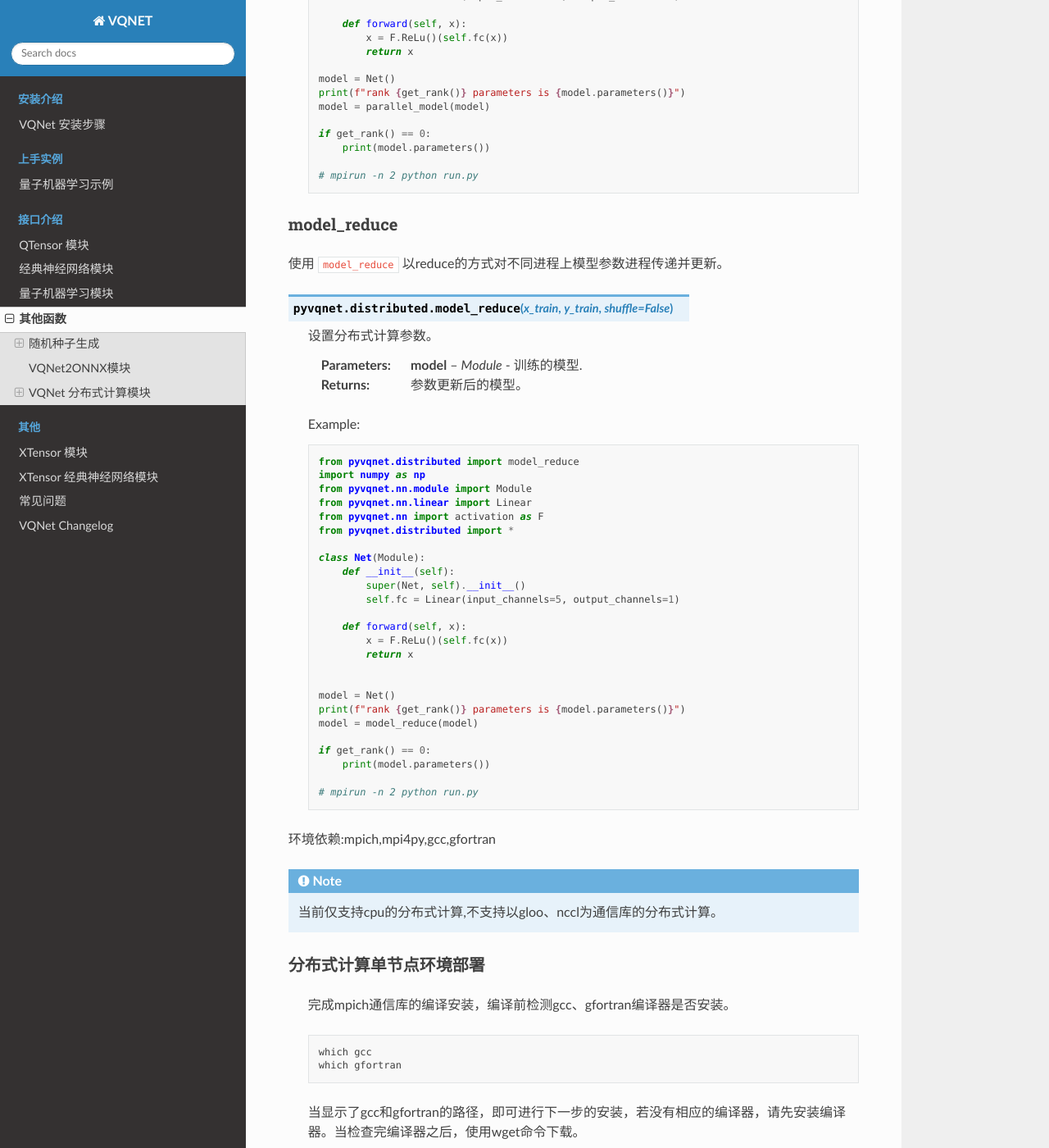
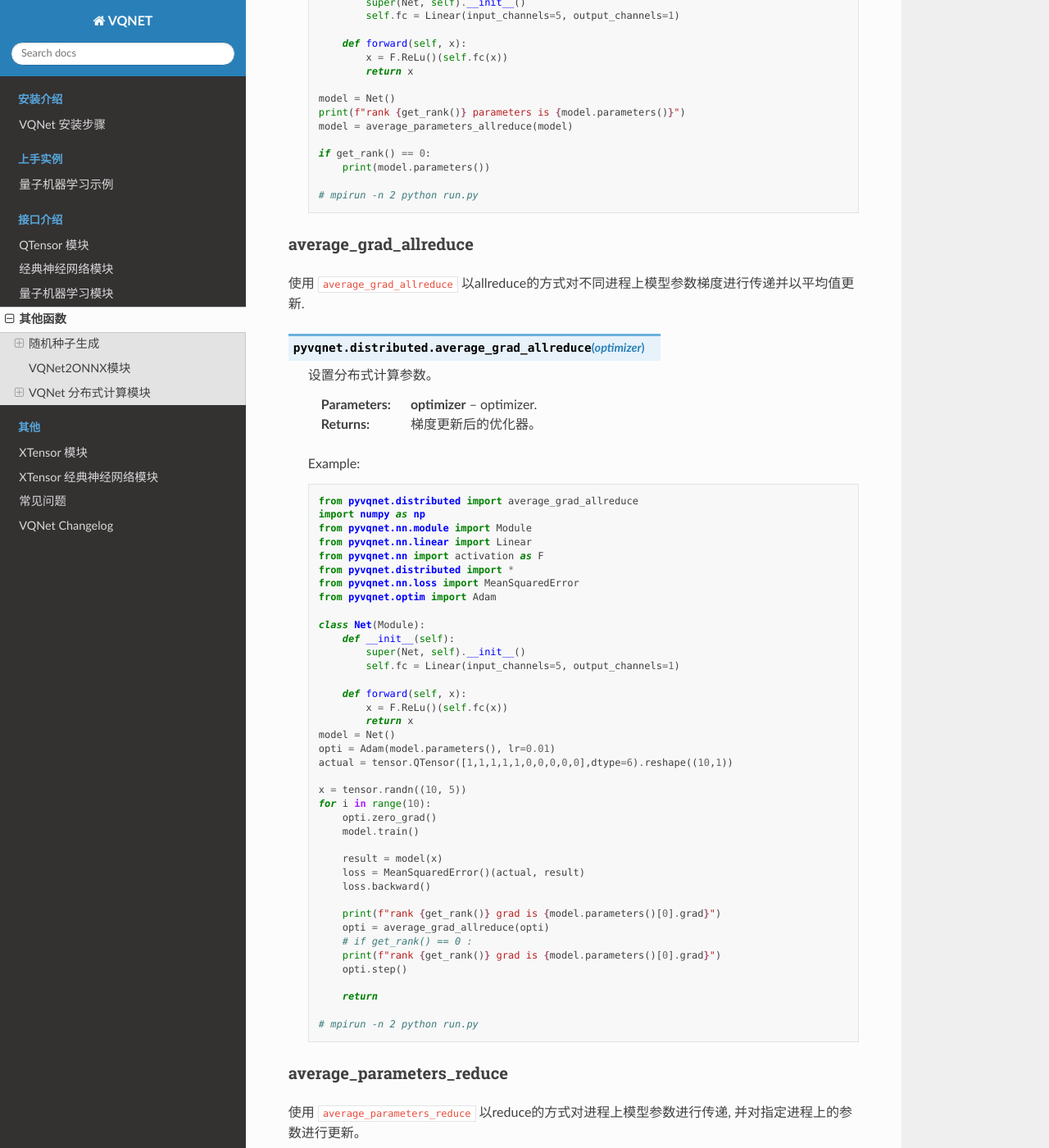
Before and after one commit to OriginQ/VQNET2.0-tutorial, a Sphinx documentation site: the page built from source/rst/utils.rst, in a window 1280 px wide and 1400 px high, scrolled down 10340 px. Shown: the whole window at 82% size. Built offline with Sphinx 7.4.7 and the Read the Docs theme 2.0.0, drawn with Linux system fonts in a browser that asks for light colours; some of the changed text lies outside the part shown.

Commit message:
[fix] fix allreduce、reduce method name, add comm method about grad

```diff
--- a/source/rst/utils.rst
+++ b/source/rst/utils.rst
@@ -350,22 +350,22 @@
 
         return x_train, y_train
 
-model_allreduce
-==================
+average_parameters_allreduce
+===============================
 
-使用 ``model_allreduce`` 以allreduce的方式对不同进程上模型参数进程传递并更新。
+使用 ``average_parameters_allreduce`` 以allreduce的方式对不同进程上模型参数进行传递并以平均值更新。
 
-.. py:function:: pyvqnet.distributed.model_allreduce(model)
+.. py:function:: pyvqnet.distributed.average_parameters_allreduce(model)
 
     设置分布式计算参数。
 
     :param model: `Module` - 训练的模型.
 
-    :return: 参数更新后的模型。
+    :return: 参数更新后的模型.
 
     Example::
 
-        from pyvqnet.distributed import parallel_model
+        from pyvqnet.distributed import average_parameters_allreduce
         import numpy as np
         from pyvqnet.nn.module import Module
         from pyvqnet.nn.linear import Linear
@@ -383,29 +383,86 @@
 
         model = Net()
         print(f"rank {get_rank()} parameters is {model.parameters()}")
-        model = parallel_model(model)
+        model = average_parameters_allreduce(model)
 
         if get_rank() == 0:
             print(model.parameters())
 
         # mpirun -n 2 python run.py
 
-model_reduce
-==================
+average_grad_allreduce
+===============================
 
-使用 ``model_reduce`` 以reduce的方式对不同进程上模型参数进程传递并更新。
+使用 ``average_grad_allreduce`` 以allreduce的方式对不同进程上模型参数梯度进行传递并以平均值更新.
 
-.. py:function:: pyvqnet.distributed.model_reduce(x_train, y_train, shuffle=False)
+.. py:function:: pyvqnet.distributed.average_grad_allreduce(optimizer)
+
+    设置分布式计算参数。
+
+    :param optimizer: optimizer.
+
+    :return: 梯度更新后的优化器。
+
+    Example::
+
+        from pyvqnet.distributed import average_grad_allreduce
+        import numpy as np
+        from pyvqnet.nn.module import Module
+        from pyvqnet.nn.linear import Linear
+        from pyvqnet.nn import activation as F
+        from pyvqnet.distributed import *
+        from pyvqnet.nn.loss import MeanSquaredError
+        from pyvqnet.optim import Adam
+
+        class Net(Module):
+            def __init__(self):
+                super(Net, self).__init__()
+                self.fc = Linear(input_channels=5, output_channels=1)
+
+            def forward(self, x):
+                x = F.ReLu()(self.fc(x))
+                return x
+        model = Net()
+        opti = Adam(model.parameters(), lr=0.01)
+        actual = tensor.QTensor([1,1,1,1,1,0,0,0,0,0],dtype=6).reshape((10,1))
+
+        x = tensor.randn((10, 5))
+        for i in range(10):
+            opti.zero_grad()
+            model.train()
+
+            result = model(x)
+            loss = MeanSquaredError()(actual, result)
+            loss.backward()
+
+            print(f"rank {get_rank()} grad is {model.parameters()[0].grad}")
+            opti = average_grad_allreduce(opti)
+            # if get_rank() == 0 :
+            print(f"rank {get_rank()} grad is {model.parameters()[0].grad}")
+            opti.step()
+
+            return
+
+        # mpirun -n 2 python run.py
+
+
+average_parameters_reduce
+===============================
+
+使用 ``average_parameters_reduce`` 以reduce的方式对进程上模型参数进行传递, 并对指定进程上的参数进行更新。
+
+.. py:function:: pyvqnet.distributed.average_parameters_reduce(model, root = 0)
 
     设置分布式计算参数。
 
     :param model: `Module` - 训练的模型.
+    :param root: 指定的进程号.
 
     :return: 参数更新后的模型。
 
     Example::
 
-        from pyvqnet.distributed import model_reduce
+        from pyvqnet.distributed import average_parameters_reduce
         import numpy as np
         from pyvqnet.nn.module import Module
         from pyvqnet.nn.linear import Linear
@@ -424,12 +481,70 @@
 
         model = Net()
         print(f"rank {get_rank()} parameters is {model.parameters()}")
-        model = model_reduce(model)
+        model = average_parameters_reduce(model)
 
         if get_rank() == 0:
             print(model.parameters())
 
         # mpirun -n 2 python run.py
+
+
+average_grad_reduce
+===============================
+
+使用 ``average_grad_reduce`` 以reduce的方式对进程上参数的梯度进行传递， 并对指定进程上的参数梯度更新。
+
+.. py:function:: pyvqnet.distributed.average_grad_reduce(optimizer, root = 0)
+
+    设置分布式计算参数。
+
+    :param optimizer: optimizer.
+    :param root: 指定的进程号.
+
+    :return: 梯度更新后的优化器.
+
+    Example::
+
+        from pyvqnet.distributed import average_grad_reduce
+        import numpy as np
+        from pyvqnet.nn.module import Module
+        from pyvqnet.nn.linear import Linear
+        from pyvqnet.nn import activation as F
+        from pyvqnet.distributed import *
+        from pyvqnet.nn.loss import MeanSquaredError
+        from pyvqnet.optim import Adam
+
+        class Net(Module):
+            def __init__(self):
+                super(Net, self).__init__()
+                self.fc = Linear(input_channels=5, output_channels=1)
+
+            def forward(self, x):
+                x = F.ReLu()(self.fc(x))
+                return x
+        model = Net()
+        opti = Adam(model.parameters(), lr=0.01)
+        actual = tensor.QTensor([1,1,1,1,1,0,0,0,0,0],dtype=6).reshape((10,1))
+
+        x = tensor.randn((10, 5))
+        for i in range(10):
+            opti.zero_grad()
+            model.train()
+
+            result = model(x)
+            loss = MeanSquaredError()(actual, result)
+            loss.backward()
+
+            print(f"rank {get_rank()} grad is {model.parameters()[0].grad}")
+            opti = average_grad_reduce(opti)
+            # if get_rank() == 0 :
+            print(f"rank {get_rank()} grad is {model.parameters()[0].grad}")
+            opti.step()
+
+            return
+
+        # mpirun -n 2 python run.py
+
 
 环境依赖:mpich,mpi4py,gcc,gfortran
 
@@ -797,7 +912,7 @@
             return x
 
 
-以上均未用到分布式计算接口，而仅需要在训练时引用split_data、model_allreduce、init_process即可实现数据并行的分布式计算。
+在训练时引用split_data、average_parameters_allreduce、init_process实现基于数据并行的分布式计算。
 
 使用方法如下
 
@@ -847,10 +962,11 @@
                 n_train += batch_size
 
                 loss.backward()
+                # optimizer = average_grad_allreduce(optimizer) 以allreduce方式对优化器中参数梯度进行传递, 并更新
                 optimizer._step()
 
                 total_loss.append(loss_np)
-            model = model_allreduce(model) # 对不同rank的模型参数梯度进行allreduce通信
+            model = average_parameters_allreduce(model) # 对不同rank的模型参数以allreduce方式通信, 并对参数更新
 
 
             train_loss_list.append(np.sum(total_loss) / len(total_loss))
```
